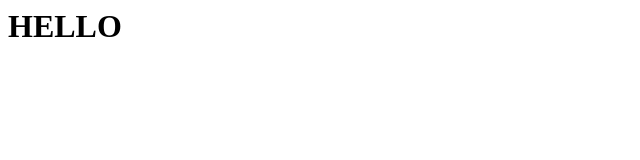
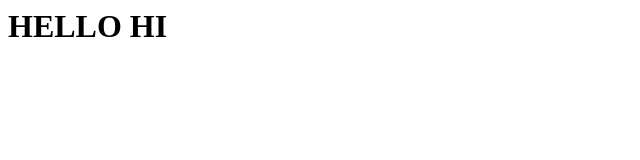
Before and after one commit to preneetha/prerepository1, a plain HTML site: page index.html in a window 1280 px wide. Shown: the full height of the page, 0-640 px from the left. Drawn offline with Linux system fonts and the light colour scheme.

Commit message:
check3 webhook

```diff
--- a/index.html
+++ b/index.html
@@ -1,3 +1,3 @@
 <body>
-<h1>HELLO</h1>
+<h1>HELLO HI</h1>
 </body>
```
